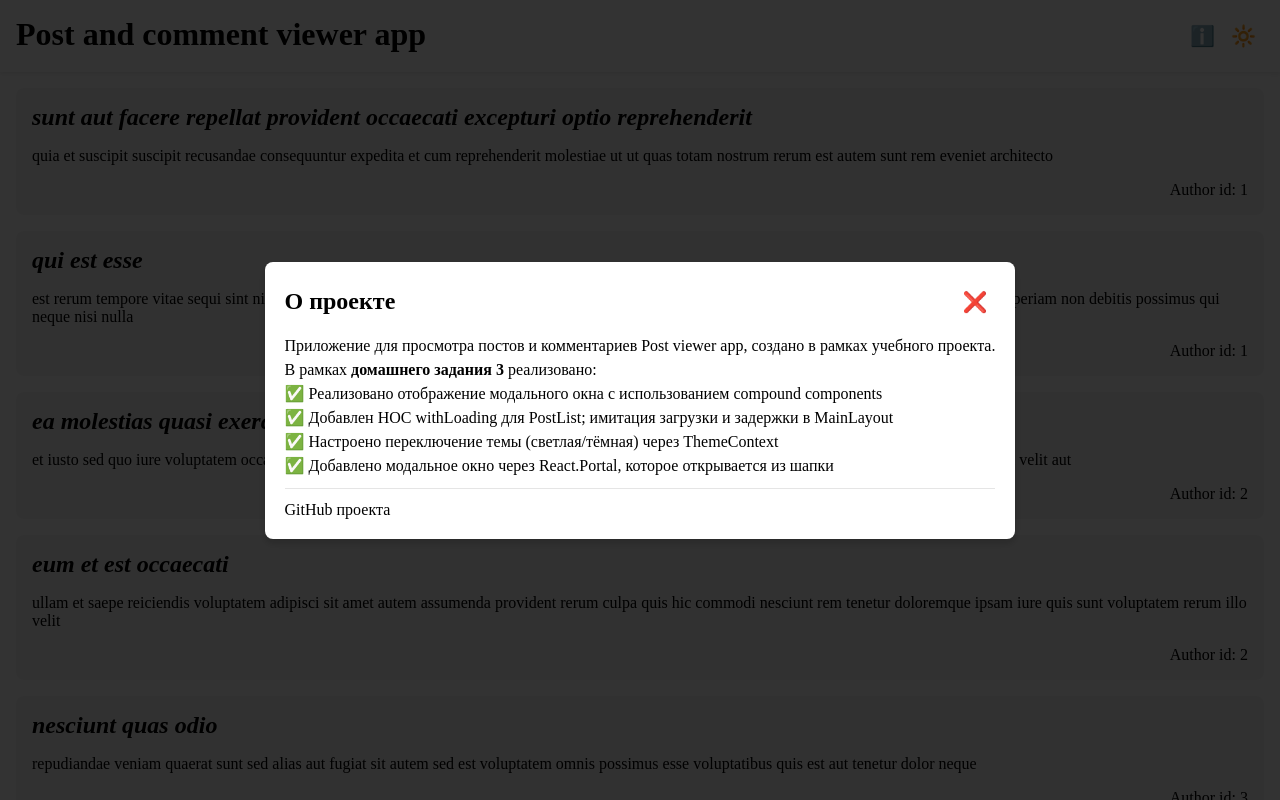
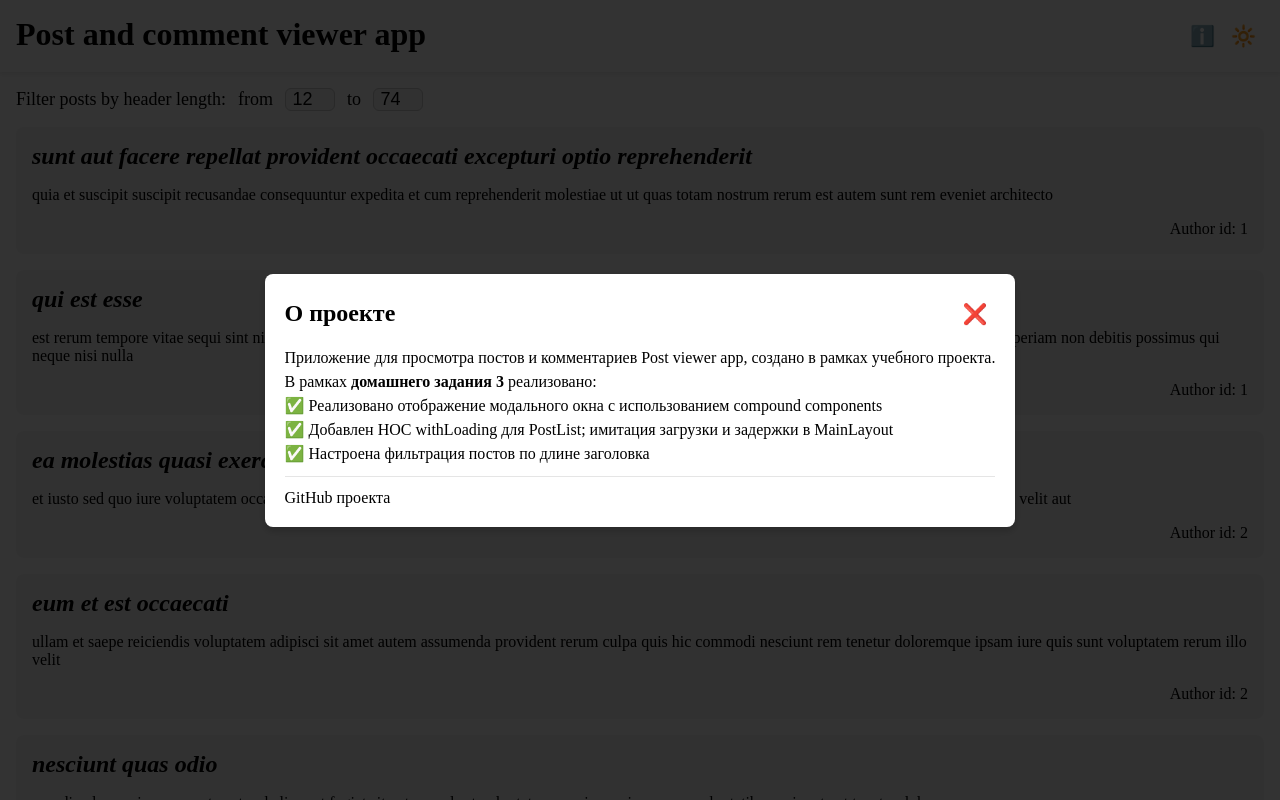
Before and after one commit to Viktoria-Orl/postViewer, a React (Vite) app: page /posts in a window 1280 px wide. Both pictures are taken after a click on the button "ℹ️". Shown: the top 800 px of the page. Built offline with nearby package versions, Linux system fonts and the light colour scheme.

Commit message:
feat(filter): add PostLengthFilter and filterByLength utility

```diff
--- /dev/null
+++ b/src/features/PostLengthFilter/lib/filterByLength.ts
@@ -0,0 +1,11 @@
+import type { Post } from "../../../entities/post/model/types";
+
+export const filterByLength = (
+  posts: Post[],
+  minLength: number,
+  maxLength: number,
+): Post[] => {
+  return posts.filter(
+    (post) => post.title.length >= minLength && post.title.length <= maxLength,
+  );
+};
--- /dev/null
+++ b/src/features/PostLengthFilter/ui/PostLengthFilter.module.css
@@ -0,0 +1,44 @@
+.filter {
+  display: flex;
+  align-items: center;
+  gap: 12px;
+  font-size: 18px;
+  padding-bottom: 16px;
+}
+
+.filter span {
+  white-space: nowrap;
+}
+
+.filter label {
+  display: flex;
+  align-items: center;
+  font-size: 18px;
+  font-weight: 400;
+  gap: 12px;
+}
+
+.filter input {
+  width: 50px;
+  border: 1px solid #ccc;
+  border-radius: 6px;
+  font-size: 18px;
+  text-align: center;
+  background-color: #f5f5f5;
+  color: #000;
+}
+
+.filter input:focus {
+  outline: none;
+  border-color: #0077ff;
+  box-shadow: 0 0 4px rgba(0, 119, 255, 0.4);
+}
+
+.dark {
+  background-color: #646464;
+  color: #fff;
+}
+
+.light {
+  background-color: #fff;
+}
--- /dev/null
+++ b/src/features/PostLengthFilter/ui/PostLengthFilter.tsx
@@ -0,0 +1,51 @@
+import { type ChangeEvent, type FC } from "react";
+import styles from "./PostLengthFilter.module.css";
+import { useTheme } from "../../../shared/lib/theme/useTheme";
+
+type PostLengthFilterProps = {
+  minLength: number;
+  maxLength: number;
+  onMinChange: (value: number) => void;
+  onMaxChange: (value: number) => void;
+};
+
+export const PostLengthFilter: FC<PostLengthFilterProps> = ({
+  minLength,
+  maxLength,
+  onMinChange,
+  onMaxChange,
+}) => {
+  const { theme } = useTheme();
+
+  const handleMinLengthChange = (event: ChangeEvent<HTMLInputElement>) => {
+    onMinChange(Number(event.target.value));
+  };
+
+  const handleMaxLengthChange = (event: ChangeEvent<HTMLInputElement>) => {
+    onMaxChange(Number(event.target.value));
+  };
+
+  return (
+    <div className={`${styles.filter} ${styles[theme]}`}>
+      <span>Filter posts by header length:</span>
+
+      <label>
+        from
+        <input
+          type="number"
+          value={minLength}
+          onChange={handleMinLengthChange}
+        />
+      </label>
+
+      <label>
+        to
+        <input
+          type="number"
+          value={maxLength}
+          onChange={handleMaxLengthChange}
+        />
+      </label>
+    </div>
+  );
+};
--- a/src/shared/layouts/MainLayout.module.css
+++ b/src/shared/layouts/MainLayout.module.css
@@ -6,6 +6,7 @@
 
 .mainContent {
   flex: 1;
+  padding: 16px;
 }
 
 .light {
--- a/src/shared/layouts/MainLayout.tsx
+++ b/src/shared/layouts/MainLayout.tsx
@@ -6,14 +6,14 @@ import styles from "./MainLayout.module.css";
 import { useTheme } from "../lib/theme/useTheme";
 
 export const MainLayout: FC = () => {
-  const {theme} = useTheme();
+  const { theme } = useTheme();
   const [isLoading, setIsLoading] = useState(true);
 
   // Simulate data fetching or async operation
   useEffect(() => {
     const timer = setTimeout(() => {
       setIsLoading(false);
-    }, 5000);
+    }, 3000);
 
     return () => clearTimeout(timer);
   }, []);
--- a/src/shared/lib/hoc/withLoading.tsx
+++ b/src/shared/lib/hoc/withLoading.tsx
@@ -1,12 +1,12 @@
 import type { FC } from "react";
-import styles from './withLoading.module.css';
+import styles from "./withLoading.module.css";
 
 type WithLoadingProps = {
   isLoading: boolean;
 };
 
 export const withLoading = <P extends object>(
-  WrappedComponent: FC<P>
+  WrappedComponent: FC<P>,
 ): FC<P & WithLoadingProps> => {
   return function WithLoadingComponent({
     isLoading,
--- a/src/shared/ui/Modal/Modal.tsx
+++ b/src/shared/ui/Modal/Modal.tsx
@@ -35,17 +35,17 @@ export const Modal: FC<ModalProps> & {
   );
 };
 
-export const ModalHeader: FC<{ children: React.ReactNode }> = ({ children }) => (
-  <div className={styles.modalHeader}>{children}</div>
-);
+export const ModalHeader: FC<{ children: React.ReactNode }> = ({
+  children,
+}) => <div className={styles.modalHeader}>{children}</div>;
 
 export const ModalBody: FC<{ children: React.ReactNode }> = ({ children }) => (
   <div className={styles.modalBody}>{children}</div>
 );
 
-export const ModalFooter: FC<{ children: React.ReactNode }> = ({ children }) => (
-  <div className={styles.modalFooter}>{children}</div>
-);
+export const ModalFooter: FC<{ children: React.ReactNode }> = ({
+  children,
+}) => <div className={styles.modalFooter}>{children}</div>;
 
 Modal.Header = ModalHeader;
 Modal.Body = ModalBody;
--- a/src/widgets/LayoutHeader/Header.tsx
+++ b/src/widgets/LayoutHeader/Header.tsx
@@ -15,16 +15,14 @@ const modalContent = (
       В рамках <b>домашнего задания 3</b> реализовано:
     </p>
     <p>
-      ✅ Реализовано отображение модального окна с использованием compound components
+      ✅ Реализовано отображение модального окна с использованием compound
+      components
     </p>
     <p>
-      ✅ Добавлен HOC withLoading для PostList; имитация загрузки и задержки в MainLayout
+      ✅ Добавлен HOC withLoading для PostList; имитация загрузки и задержки в
+      MainLayout
     </p>
-    <p>✅ Настроено переключение темы (светлая/тёмная) через ThemeContext</p>
-    <p>
-      ✅ Добавлено модальное окно через React.Portal, которое открывается из
-      шапки
-    </p>
+    <p>✅ Настроена фильтрация постов по длине заголовка</p>
   </>
 );
 
--- a/src/widgets/PostList/PostList.module.css
+++ b/src/widgets/PostList/PostList.module.css
@@ -2,7 +2,6 @@
   display: flex;
   flex-direction: column;
   gap: 16px;
-  padding: 16px;
 }
 
 .light {
--- a/src/widgets/PostList/PostList.tsx
+++ b/src/widgets/PostList/PostList.tsx
@@ -1,22 +1,49 @@
-import { Fragment, type FC } from "react";
+import { Fragment, useState, type FC } from "react";
 import styles from "./PostList.module.css";
 import { useTheme } from "../../shared/lib/theme/useTheme";
 import { mockPosts } from "../../shared/mocks/posts";
 import type { Post } from "../../entities/post/model/types";
 import { PostCard } from "../../entities/post/ui/PostCard";
 import { withLoading } from "../../shared/lib/hoc/withLoading";
+import { filterByLength } from "../../features/PostLengthFilter/lib/filterByLength";
+import { PostLengthFilter } from "../../features/PostLengthFilter/ui/PostLengthFilter";
 
 export const PostListBase: FC = () => {
   const { theme } = useTheme();
 
+  const minTitleLength = Math.min(
+    ...mockPosts.map((post) => post.title.length),
+  );
+  const maxTitleLength = Math.max(
+    ...mockPosts.map((post) => post.title.length),
+  );
+  const [minLength, setMinLength] = useState(minTitleLength);
+  const [maxLength, setMaxLength] = useState(maxTitleLength);
+
+  const handleMinChange = (value: number) =>
+    value >= minTitleLength && value < maxTitleLength && setMinLength(value);
+
+  const handleMaxChange = (value: number) =>
+    value <= maxTitleLength && value > minTitleLength && setMaxLength(value);
+
+  const filteredPosts: Post[] = filterByLength(mockPosts, minLength, maxLength);
+
   return (
+    <>
+      <PostLengthFilter
+        minLength={minLength}
+        maxLength={maxLength}
+        onMinChange={handleMinChange}
+        onMaxChange={handleMaxChange}
+      />
       <div className={`${styles.postList} ${styles[theme]}`}>
-      {mockPosts.map((post: Post) => (
+        {filteredPosts.map((post: Post) => (
           <Fragment key={post.id}>
             <PostCard post={post} />
           </Fragment>
         ))}
       </div>
+    </>
   );
 };
 
```
Also changed, not shown: src/widgets/LayoutHeader/Header.module.css (line endings or trailing spaces), 1 other file (tests, documents, lock files or other folders). Lines whose indentation alone changed are shown as unchanged.
